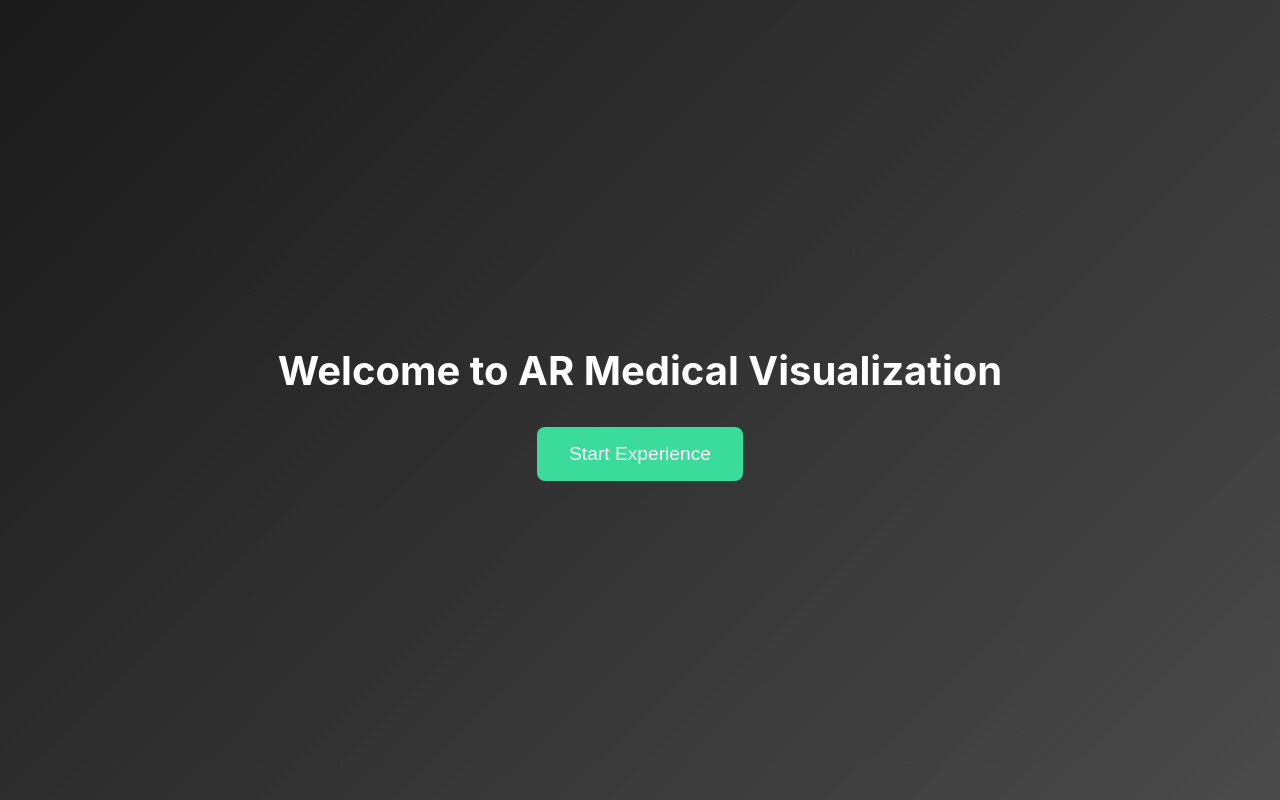
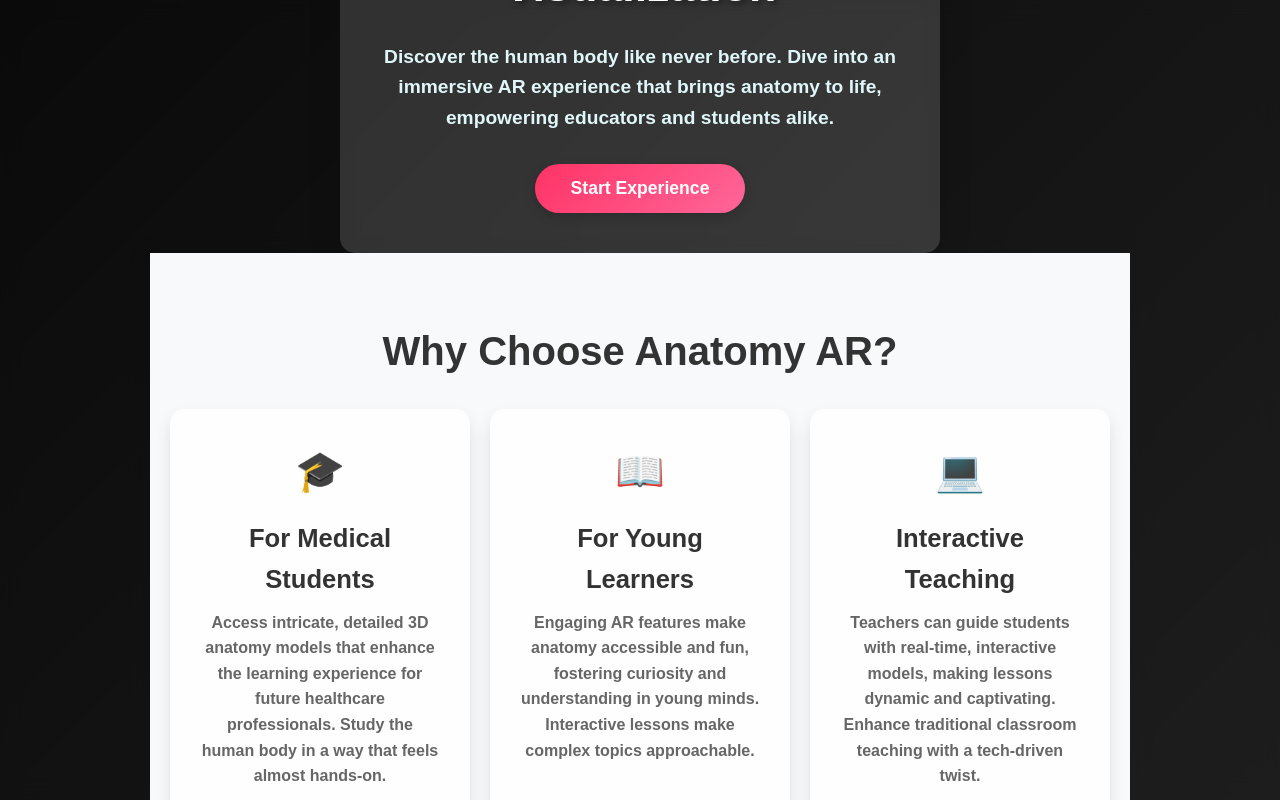
Before and after one commit to amr-radwan1/ctrlhack2024, a React (Vite) app: page / in a window 1280 px wide. Built offline with nearby package versions, Linux system fonts and the light colour scheme.

Commit message:
revamped landing page

```diff
--- /dev/null
+++ b/src/pages/Landing.css
@@ -0,0 +1,200 @@
+/* Reset default styles */
+* {
+    margin: 0;
+    padding: 0;
+    box-sizing: border-box;
+  }
+
+  body, html {
+    font-family: 'Poppins', sans-serif;
+    color: #333;
+    background-color: #f8f9fa;
+    line-height: 1.6;
+  }
+
+  /* Full-Screen Container */
+  .full-screen {
+    display: flex;
+    flex-direction: column;
+    justify-content: center;
+    align-items: center;
+    height: 100vh;
+    background: linear-gradient(135deg, #1a1a1a 0%, #4a4a4a 100%);
+    position: relative;
+    overflow: hidden;
+  }
+
+  /* Overlay */
+  .overlay {
+    position: absolute;
+    top: 0;
+    left: 0;
+    right: 0;
+    bottom: 0;
+    background: rgba(0, 0, 0, 0.6);
+    z-index: 1;
+    backdrop-filter: blur(10px);
+  }
+
+  /* Content Box */
+  .content-box {
+    position: relative;
+    z-index: 2;
+    max-width: 600px;
+    text-align: center;
+    padding: 40px;
+    background: rgba(255, 255, 255, 0.15);
+    border-radius: 15px;
+    box-shadow: 0 8px 32px rgba(0, 0, 0, 0.15);
+    backdrop-filter: blur(8px);
+    animation: fadeInUp 1.5s ease;
+  }
+
+  /* Title */
+  .title {
+    font-size: 2.8rem;
+    font-weight: 600;
+    margin-bottom: 20px;
+    color: #ffffff;
+    text-shadow: 3px 3px 6px rgba(0, 0, 0, 0.4);
+  }
+
+  /* Subtitle */
+  .subtitle {
+    font-size: 1.2rem;
+    margin-bottom: 30px;
+    color: #e0f7fa;
+  }
+
+  /* Call-to-Action Button */
+  .cta-button {
+    padding: 14px 36px;
+    background: linear-gradient(135deg, #ff3366 0%, #ff6699 100%);
+    border: none;
+    color: white;
+    cursor: pointer;
+    font-size: 1.1rem;
+    font-weight: bold;
+    border-radius: 30px;
+    text-decoration: none;
+    transition: transform 0.3s ease, box-shadow 0.3s ease;
+    box-shadow: 0 4px 12px rgba(0, 0, 0, 0.15);
+  }
+
+  .cta-button:hover {
+    transform: scale(1.05);
+    box-shadow: 0 8px 16px rgba(0, 0, 0, 0.3);
+  }
+
+  /* Features Section */
+  .features-section {
+    padding: 80px 20px;
+    background: #f8f9fa;
+    text-align: center;
+    z-index: 3;
+  }
+
+  .features-title {
+    font-size: 2.5rem;
+    margin-bottom: 40px;
+    color: #333333;
+  }
+
+  .features-grid {
+    display: flex;
+    flex-wrap: wrap;
+    gap: 20px;
+    justify-content: center;
+    max-width: 1000px;
+    margin: 0 auto;
+  }
+
+  .feature-card {
+    background: rgba(255, 255, 255, 0.8);
+    padding: 30px;
+    border-radius: 15px;
+    box-shadow: 0 8px 16px rgba(0, 0, 0, 0.1);
+    width: 100%;
+    max-width: 300px;
+    transition: transform 0.3s, box-shadow 0.3s;
+    text-align: center;
+    position: relative;
+    backdrop-filter: blur(5px);
+  }
+
+  .feature-card:hover {
+    transform: translateY(-10px);
+    box-shadow: 0 16px 24px rgba(0, 0, 0, 0.15);
+  }
+
+  .feature-icon {
+    font-size: 2.5rem;
+    margin-bottom: 15px;
+    color: #0066ff;
+  }
+
+  .feature-card h3 {
+    font-size: 1.6rem;
+    font-weight: 600;
+    color: #333;
+    margin-bottom: 10px;
+  }
+
+  .feature-card p {
+    font-size: 1rem;
+    color: #666666;
+  }
+
+  /* Footer Section */
+  .footer {
+    padding: 20px;
+    background-color: #333333;
+    color: white;
+    width: 100%;
+    text-align: center;
+    font-size: 0.9rem;
+    z-index: 3;
+  }
+
+  /* Animations */
+  @keyframes fadeInUp {
+    0% {
+      opacity: 0;
+      transform: translateY(20px);
+    }
+    100% {
+      opacity: 1;
+      transform: translateY(0);
+    }
+  }
+
+  /* Responsive Design */
+  @media (max-width: 768px) {
+    .title {
+      font-size: 2.4rem;
+    }
+
+    .subtitle {
+      font-size: 1rem;
+    }
+
+    .cta-button {
+      padding: 12px 30px;
+      font-size: 1rem;
+    }
+  }
+
+  @media (max-width: 480px) {
+    .title {
+      font-size: 2rem;
+    }
+
+    .subtitle {
+      font-size: 0.9rem;
+    }
+
+    .cta-button {
+      padding: 10px 24px;
+      font-size: 0.9rem;
+    }
+  }
--- a/src/pages/Landing.tsx
+++ b/src/pages/Landing.tsx
@@ -1,47 +1,66 @@
 // src/pages/Landing.tsx
+import React from "react";
 import { useNavigate } from "react-router-dom";
+import "./Landing.css"; // Import CSS file for styles
 
-const Landing = () => {
+const Landing: React.FC = () => {
   const navigate = useNavigate();
 
   return (
-    <div
-      className="full-screen"
-      style={{
-        display: "flex",
-        flexDirection: "column",
-        justifyContent: "center",
-        alignItems: "center",
-        background: "linear-gradient(135deg, #1a1a1a 0%, #4a4a4a 100%)",
-      }}
-    >
-      <h1
-        style={{
-          color: "#fff",
-          fontSize: "2.5rem",
-          marginBottom: "2rem",
-        }}
-      >
-        Welcome to AR Medical Visualization
-      </h1>
+    <div className="full-screen">
+      <div className="overlay"></div>
+      <div className="content-box">
+        <h1 className="title">Welcome to AR Medical Visualization</h1>
+        <p className="subtitle">
+          Discover the human body like never before. Dive into an immersive AR experience that
+          brings anatomy to life, empowering educators and students alike.
+        </p>
         <button
+          className="cta-button"
           onClick={() => navigate("/model")}
-        style={{
-          padding: "1rem 2rem",
-          fontSize: "1.2rem",
-          backgroundColor: "#3BDB9B",
-          color: "white",
-          border: "none",
-          borderRadius: "8px",
-          cursor: "pointer",
-          transition: "transform 0.2s ease-in-out",
-        }}
           onMouseOver={(e) => (e.currentTarget.style.transform = "scale(1.05)")}
           onMouseOut={(e) => (e.currentTarget.style.transform = "scale(1)")}
         >
           Start Experience
         </button>
       </div>
+
+      <section className="features-section">
+        <h2 className="features-title">Why Choose Anatomy AR?</h2>
+        <div className="features-grid">
+          <div className="feature-card">
+            <div className="feature-icon">&#x1F393;</div>
+            <h3>For Medical Students</h3>
+            <p>
+              Access intricate, detailed 3D anatomy models that enhance the learning experience for
+              future healthcare professionals. Study the human body in a way that feels almost
+              hands-on.
+            </p>
+          </div>
+          <div className="feature-card">
+            <div className="feature-icon">&#x1F4D6;</div>
+            <h3>For Young Learners</h3>
+            <p>
+              Engaging AR features make anatomy accessible and fun, fostering curiosity and
+              understanding in young minds. Interactive lessons make complex topics approachable.
+            </p>
+          </div>
+          <div className="feature-card">
+            <div className="feature-icon">&#x1F4BB;</div>
+            <h3>Interactive Teaching</h3>
+            <p>
+              Teachers can guide students with real-time, interactive models, making lessons
+              dynamic and captivating. Enhance traditional classroom teaching with a tech-driven
+              twist.
+            </p>
+          </div>
+        </div>
+      </section>
+
+      <footer className="footer">
+        <p>© 2024 Anatomy AR. Redefining Education Through Innovation.</p>
+      </footer>
+    </div>
   );
 };
 
```
Lines whose indentation alone changed are shown as unchanged.
